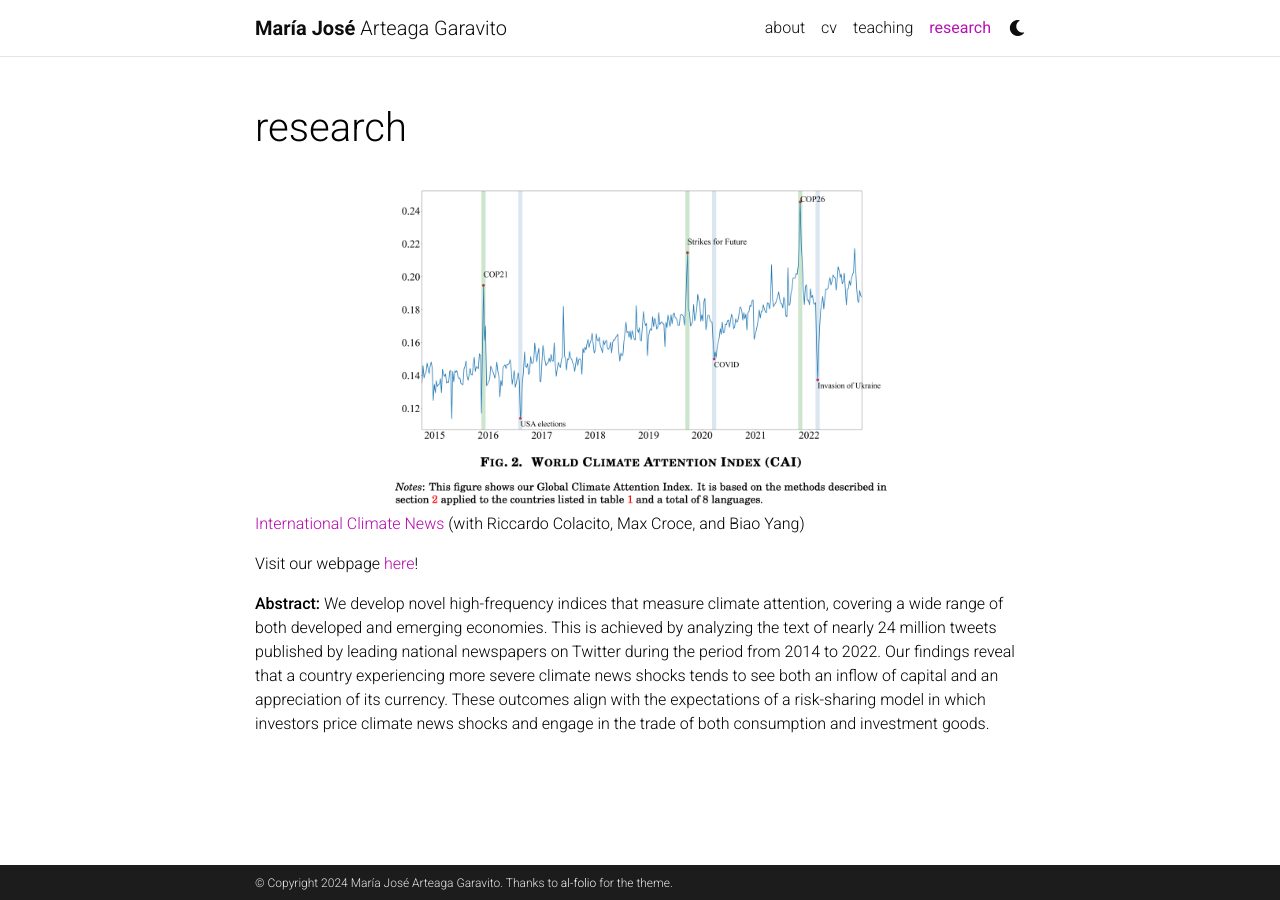
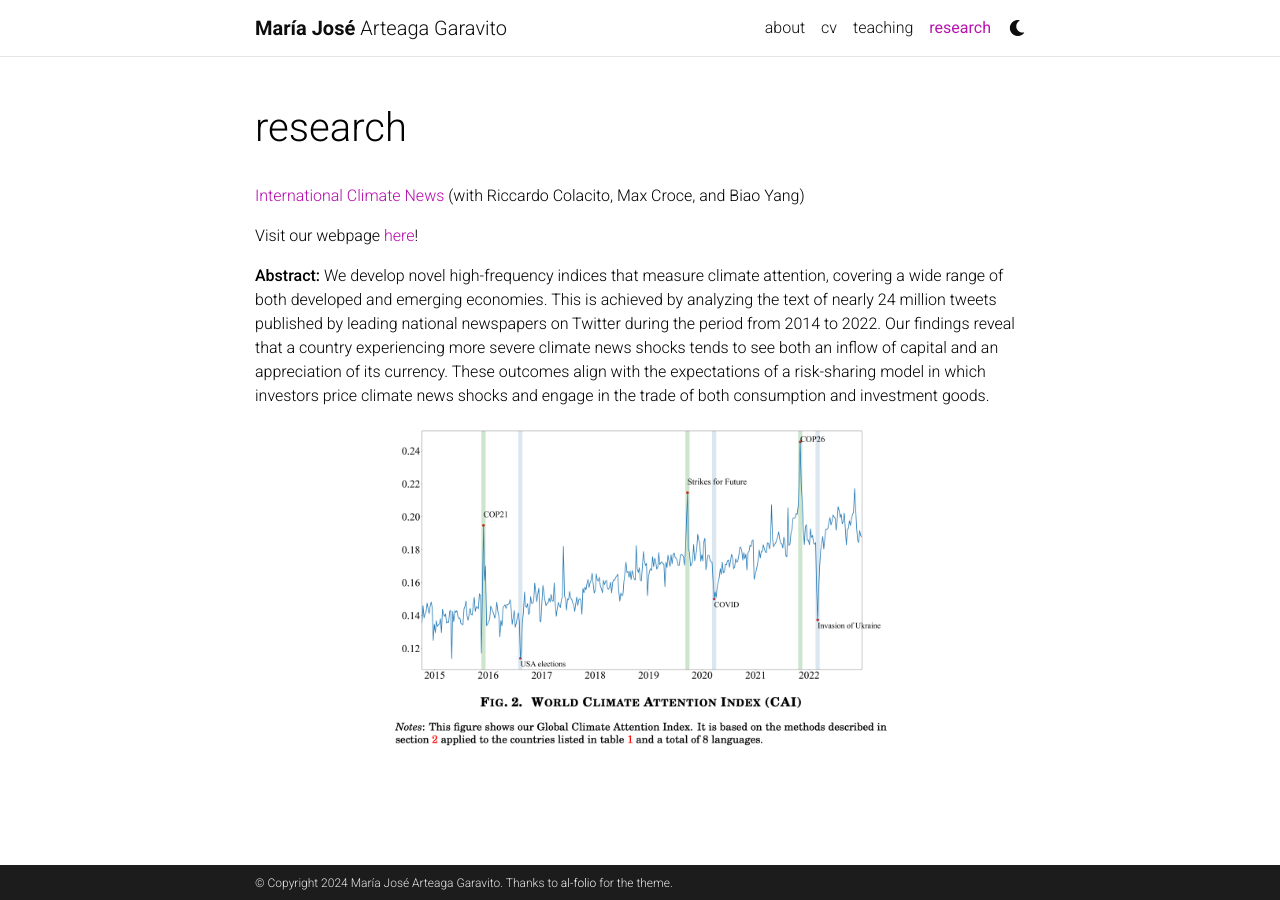
Before and after one commit to majoarteaga/majoarteaga.github.io, a Jekyll site: the page built from _pages/research.md, in a window 1280 px wide. Built offline with Jekyll 4.4.1, drawn with Linux system fonts in a browser that asks for light colours; comment, search, counter and statistics services are not loaded; a style sheet for code colours, icons or effects is not loaded.

Commit message:
Update research.md

```diff
--- a/_pages/research.md
+++ b/_pages/research.md
@@ -14,12 +14,11 @@ nav_order: 6
 }
 </style>
 
-<div style="text-align: center;">
-    <img src="https://majoarteaga.github.io/assets/img/cai_fig.png" alt="International Climate News" style="width: 500px;">
-</div>
-
 <div class="text-column">
     <p><a href="https://papers.ssrn.com/sol3/papers.cfm?abstract_id=4713016">International Climate News</a> (with Riccardo Colacito, Max Croce, and Biao Yang)</p>
     <p>Visit our webpage <a href="https://sites.google.com/view/internationalclimatenews/home">here</a>!</p>
     <p><strong>Abstract:</strong> We develop novel high-frequency indices that measure climate attention, covering a wide range of both developed and emerging economies. This is achieved by analyzing the text of nearly 24 million tweets published by leading national newspapers on Twitter during the period from 2014 to 2022. Our findings reveal that a country experiencing more severe climate news shocks tends to see both an inflow of capital and an appreciation of its currency. These outcomes align with the expectations of a risk-sharing model in which investors price climate news shocks and engage in the trade of both consumption and investment goods.</p>
 </div>
+<div style="text-align: center;">
+    <img src="https://majoarteaga.github.io/assets/img/cai_fig.png" alt="International Climate News" style="width: 500px;">
+</div>
```
